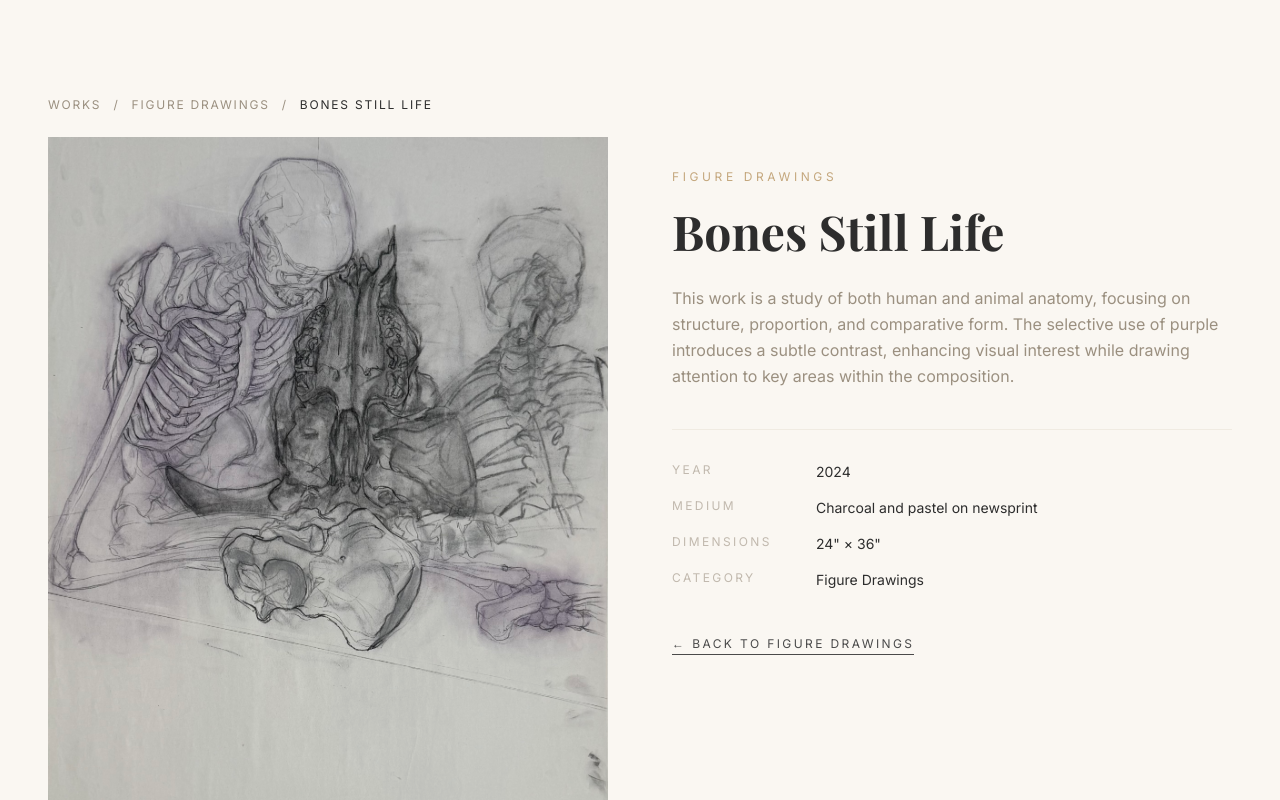
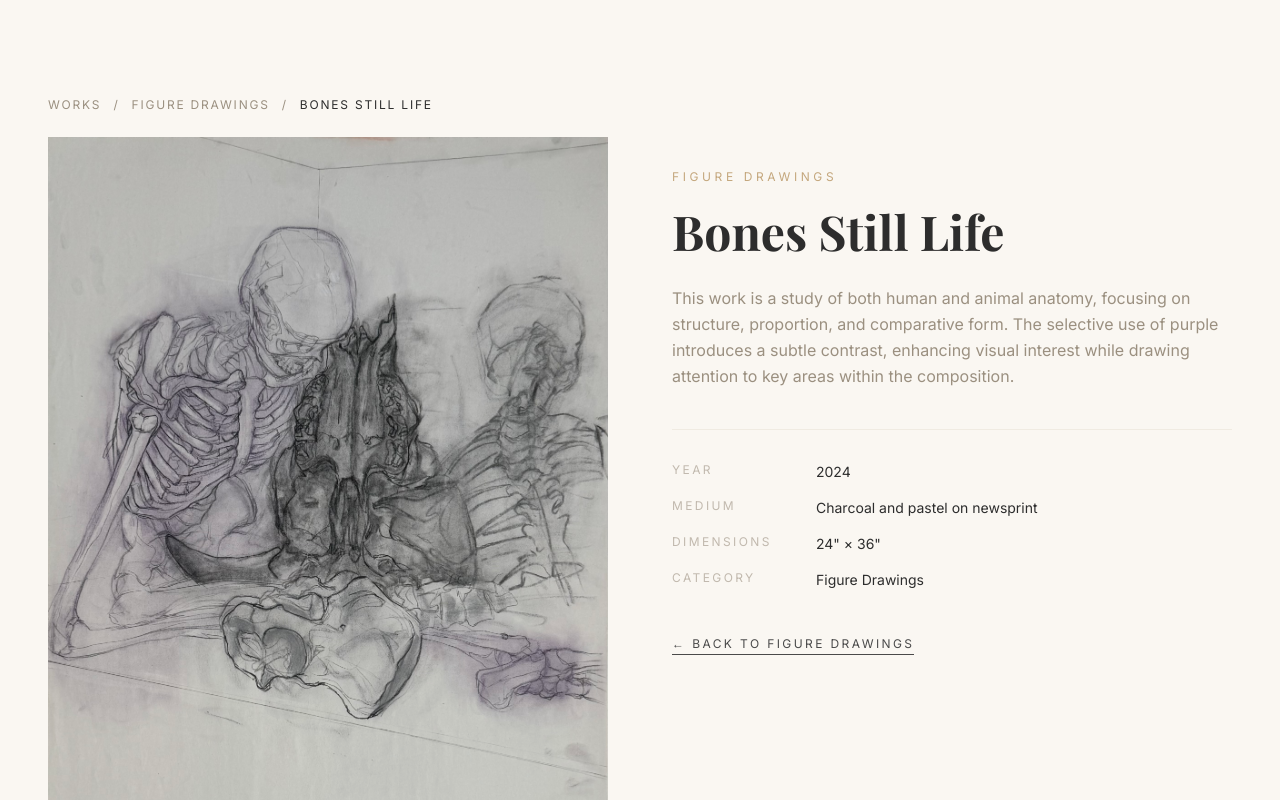
Before and after one commit to sarahvuart/sarahvuart-website, a Next.js app: page /works/figure-drawings/bones-still-life in a window 1280 px wide. Shown: the part 360-1160 px from the top of the page. Built offline with nearby package versions, Linux system fonts and the light colour scheme; a web font is replaced by a local one.

Commit message:
Refactor artwork display to use img tag
Replaced ArtworkImage component with a standard img tag for rendering artwork.

```diff
--- a/app/works/[category]/[slug]/page.tsx
+++ b/app/works/[category]/[slug]/page.tsx
@@ -59,15 +59,14 @@ export default async function ArtworkDetailPage({ params }: PageProps) {
       <div className="max-w-7xl mx-auto px-6 lg:px-12 pb-24">
         <div className="grid grid-cols-1 lg:grid-cols-2 gap-16 items-start">
           {/* Image */}
-          <div className="relative aspect-[4/5] overflow-hidden bg-cream-dark">
-            <ArtworkImage
-              src={artwork.images[0]}
-              alt={artwork.title}
-              sizes="(max-width: 1024px) 100vw, 50vw"
-              priority
-              placeholderText={artwork.title[0]}
-            />
-          </div>
+          <div className="overflow-hidden bg-cream-dark">
+  <img
+    src={artwork.images[0]}
+    alt={artwork.title}
+    className="w-full h-auto block"
+    loading="eager"
+  />
+</div>
 
           {/* Info */}
           <div className="lg:pt-8 lg:sticky lg:top-32">
```
